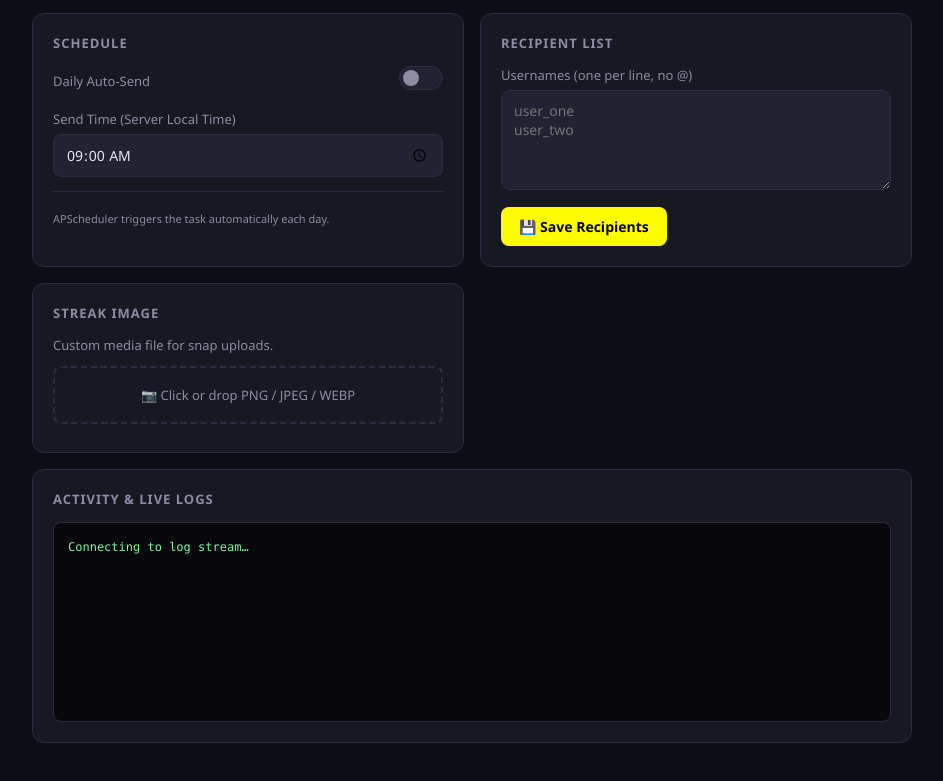
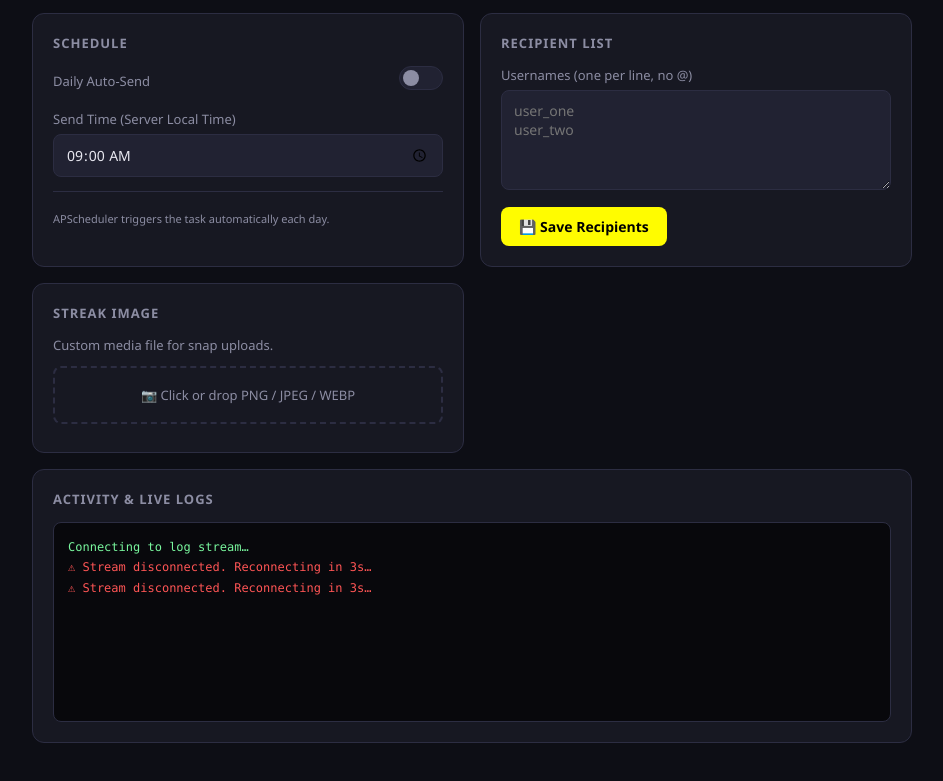
Before and after one commit to IAndrexI/SC, a plain HTML site: page app/static/index.html in a window 1280 px wide. Shown: the part 649-1430 px from the top of the page, without its empty margins (168-1111 px from the left). Drawn offline with Linux system fonts and the light colour scheme; no server answers.

Commit message:
fix: restore ws.onclose and close ws.onopen to fix constant stream disconnect message

```diff
--- a/app/static/index.html
+++ b/app/static/index.html
@@ -438,6 +438,7 @@
     ws.onopen = () => {
       const box = document.getElementById('log-box');
       if (box.textContent === 'Connecting to log stream…') box.textContent = '';
+    };
     ws.onmessage = e => {
       if (e.data && e.data.startsWith('{')) {
         try {
@@ -456,13 +457,14 @@
       }
       appendLog('', e.data);
     };
-
+    ws.onclose = () => {
       appendLog('err', '⚠ Stream disconnected. Reconnecting in 3s…');
       setTimeout(connectWS, 3000);
     };
     ws.onerror = () => {
       try { ws.close(); } catch(e) {}
     };
+
   }
 
   function appendLog(cls, text) {
```
